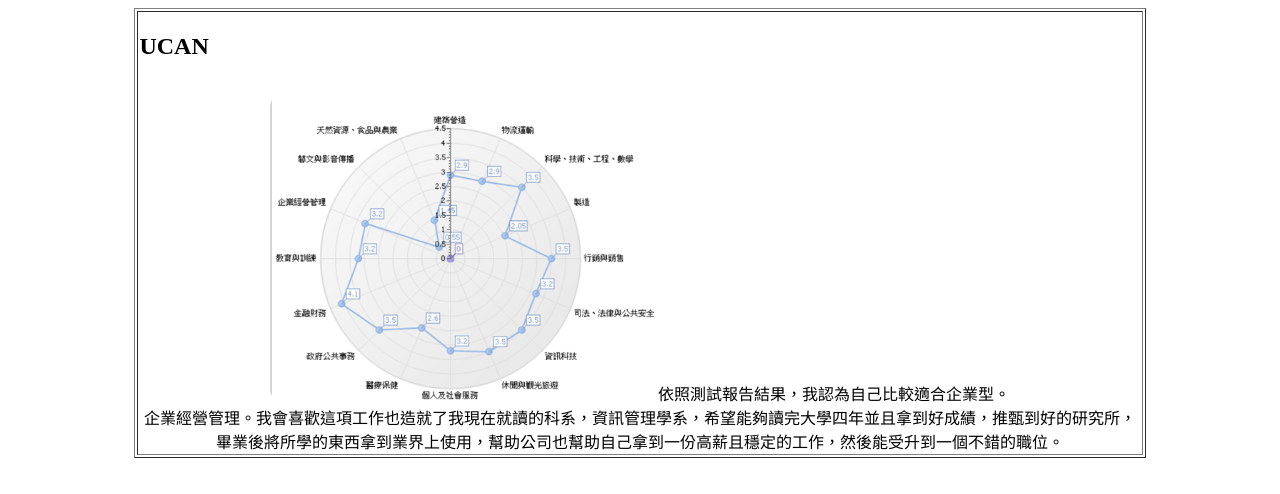
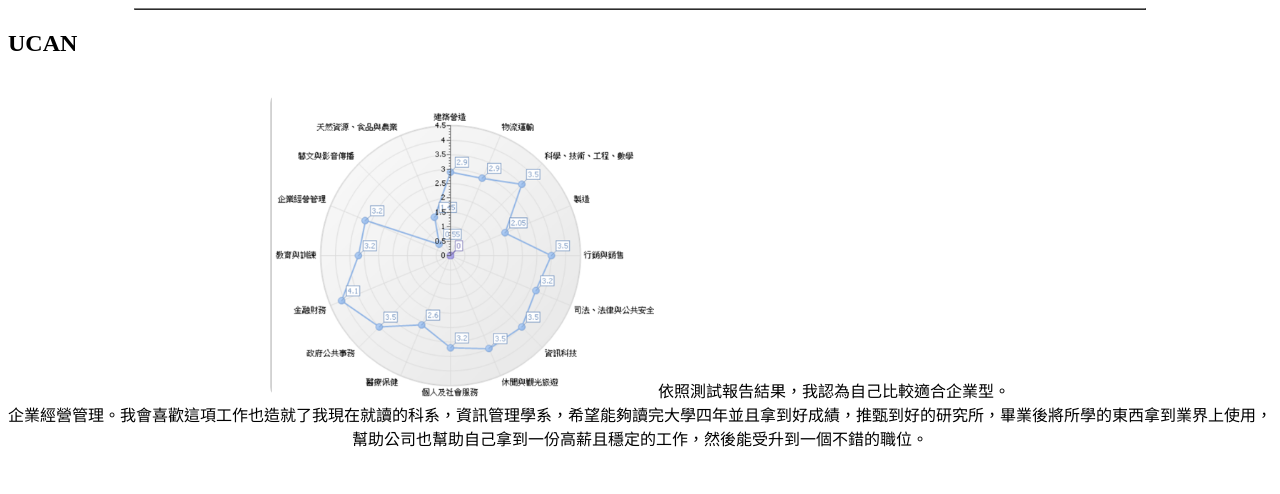
Before and after one commit to Hua901121/abcd, a plain HTML site: page homework.html in a window 1280 px wide. Drawn offline with Linux system fonts and the light colour scheme.

Commit message:
make it better3

```diff
--- a/homework.html
+++ b/homework.html
@@ -2,15 +2,19 @@
 <html lang="zh-TW">
 <head>
 	<meta charset="UTF-8">
-	<title>homework</title>
+	<title>UCAN</title>
 	<style type="text/css">
 	</style>
 </head>
  <body>
- <table border="1" align ="center" style = "table-layout:fixed" width = "80%">
- <tr>
-<td>          <h2>UCAN</h2>
+ <table border="1" align ="center" style = "table-layout:fixed" width = "80%"> </table>
+
+
+          <h2>UCAN</h2>
                 <div align ="center"><img src="圖片1.png" style="width: 30vw; margin-top: 2vh; border-radius: 10px;">
 				     依照測試報告結果，我認為自己比較適合企業型。<br>企業經營管理。我會喜歡這項工作也造就了我現在就讀的科系，資訊管理學系，希望能夠讀完大學四年並且拿到好成績，推甄到好的研究所，畢業後將所學的東西拿到業界上使用，幫助公司也幫助自己拿到一份高薪且穩定的工作，然後能受升到一個不錯的職位。
 
-                    <div class="content">
+                    </div>
+
+</body>
+</html>
```
Also changed, not shown: 411017438-0928.html (+1 -1 lines), index.html (renamed from index2.html).
